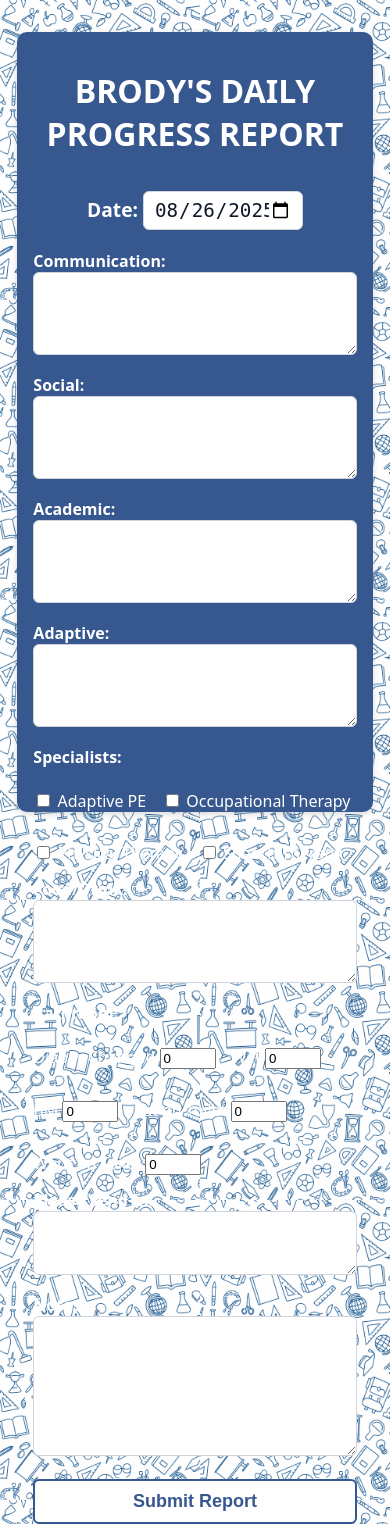
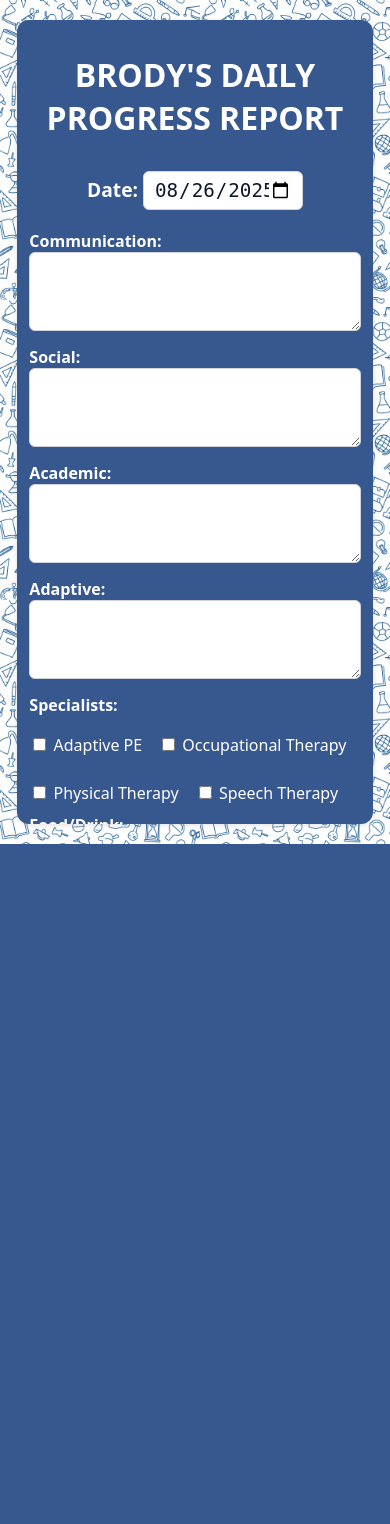
Before and after one commit to Brodymann/brodys-daily-reports, a PHP site: page / in a window 390 px wide. After the commit the page ends 844 px from the top, so only its background shows below. Run offline with PHP 8.4, Linux system fonts and the light colour scheme.

Commit message:
Mobile fixes: responsive container, scrollable admin table, tighter spacing

```diff
--- a/admin/reports.php
+++ b/admin/reports.php
@@ -120,7 +120,8 @@
       </div>
     </div>
 
-    <table>
+  <div class="table-wrap">
+  <table>
       <thead>
         <tr>
           <th>Date</th>
@@ -175,7 +176,7 @@
       <?php endif; ?>
       </tbody>
     </table>
-
+  </div>
     <div class="pager">
       Page:
       <?php for ($i=1; $i <= $pages; $i++): ?>
--- a/assets/css/style.css
+++ b/assets/css/style.css
@@ -229,3 +229,55 @@
   background: var(--container-blue);   /* invert on hover */
   color: #ffffff;                      /* text turns white */
 }
+
+/* ===== Mobile polish ===== */
+@media (max-width: 640px) {
+  /* Background pattern smaller */
+  body { background-size: 200px auto; }
+
+  /* Containers fill screen nicely */
+  .container {
+    max-width: 95%;
+    width: 95%;
+    margin: 12px auto;
+    padding: 12px;
+    border-radius: 12px;
+    box-shadow: 0 1px 5px rgba(0,0,0,.12);
+  }
+
+  /* Tighten label spacing so sections don't look broken */
+  label { margin-top: 10px; }
+
+  /* Textareas: comfortable tap targets but not too tall */
+  textarea { padding: 10px; }
+
+  /* Date row: keep it centered and compact on phones */
+  .date-row { margin: 12px 0; }
+  .date-row label { font-size: 1rem; }
+  .date-row input[type="date"] {
+    width: 140px;
+    font-size: 1.1rem;
+    padding: 6px 10px;
+  }
+
+  /* Bathroom inputs: keep them big but not overflowing */
+  .group.compact { gap: 12px; }
+  .metric { align-items: flex-start; }
+  .bathroom-field {
+    width: 64px;           /* slightly narrower on phones */
+    font-size: 1.1rem;
+    padding: 8px;
+  }
+}
+
+/* Admin: make tables scroll horizontally on small screens */
+.table-wrap {
+  overflow-x: auto;
+  -webkit-overflow-scrolling: touch;
+}
+.table-wrap table {
+  min-width: 760px; /* prevents columns from smashing; scroll instead */
+}
+
+/* Prevent margin-collapsing inside colored containers */
+.container { overflow: hidden; }
```
